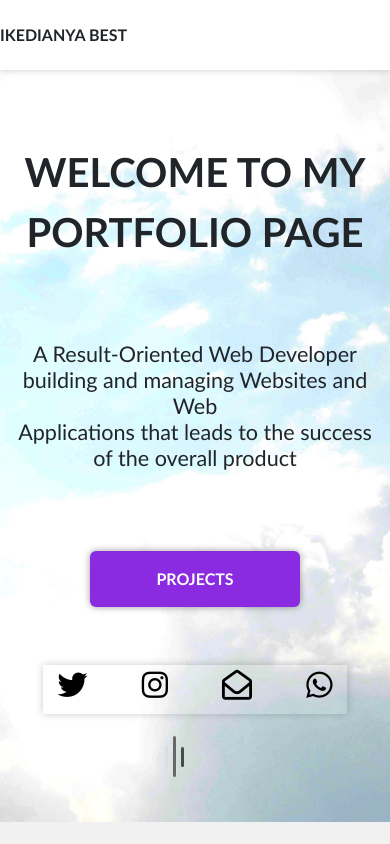
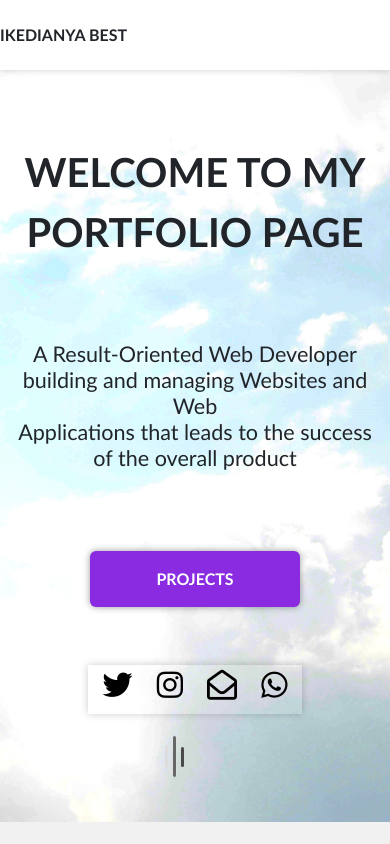
Before and after one commit to Qhxst/IkedianyaBest, a plain HTML site: page index.html in a window 390 px wide. Shown: the top 844 px of the page. Drawn offline with nearby package versions, Linux system fonts and the light colour scheme.

Commit message:
Update index.html

```diff
--- a/index.html
+++ b/index.html
@@ -128,9 +128,10 @@ img{
             <h1 style="line-height: 60px;font-weight: 900;font-size: 40px;" id="element"></h1>
         <br><br><br>
         <h4 style="font-weight: 400;">A Result-Oriented Web Developer building and managing Websites and Web <br>Applications  that leads to the success of the overall product</h4>
+            <br> <br><br>
+        <a href="#projects" class="btn"  style="background-color: blueviolet;color: white;padding: 15px;width: 210px;font-weight: 600;box-shadow: 0 0 7px rgb(0,0,0,0.4);" >PROJECTS</a>
         </div>
-        <br> <br><br>
-        <a href="#projects" class="btn"  style="background-color: blueviolet;color: white;padding: 15px;width: 210px;font-weight: 600;box-shadow: 0 0 7px rgb(0,0,0,0.4);" >PROJECTS</a>
+
 
         <!-- large screen contact icons -->
         <div style="width: 5%; background-color: white;box-shadow: 0 0 8px rgb(0,0,0,0.2); line-height: 50px;position: relative;left: 5px;bottom: 250px;margin-bottom: -120px;" class="d-none d-lg-block">
@@ -141,14 +142,14 @@ img{
             <div ><a href="https://wa.me/07038946632"><i class="fa-brands fa-whatsapp" aria-hidden="true" style="color: black;font-size: 30px;transition: color 0.3s;" onmouseover="this.style.color='blueviolet'" onmouseout="this.style.color='black'"></i></a></div>
         </div>
         <!-- smaller screens contact icons -->
-        <div class="" style="text-align: center;">
+        <div class="container" style="text-align: center;">
 <br><br>
             <span style="padding: 15px; background-color: rgba(255, 255, 255, 0.103);box-shadow: 0 0 8px rgb(0,0,0,0.2); line-height: 50px;" class="d-lg-none">
 
 
-                <a href="https://x.com/thenameisqhxst"><i class="fa-brands fa-twitter" aria-hidden="true" style="color: black;font-size: 30px;transition: color 0.3s; margin-top: 15px;margin-right: 50px;" onmouseover="this.style.color='blueviolet'" onmouseout="this.style.color='black'" id="twitter"></i></a>
-                <a href="https://instagram.com/thenameisqhxst"><i class="fa-brands fa-instagram" aria-hidden="true" style="color: black;font-size: 30px;transition: color 0.3s;margin-right: 50px;" onmouseover="this.style.color='blueviolet'" onmouseout="this.style.color='black'"></i></a>
-                <a href="mailto:kelvinalexandermatrix@gmail.com"><i class="fa-regular fa-envelope-open" aria-hidden="true" style="color: black;font-size: 30px;transition: color 0.3s;margin-right: 50px;" onmouseover="this.style.color='blueviolet'" onmouseout="this.style.color='black'"></i></a>
+                <a href="https://x.com/thenameisqhxst"><i class="fa-brands fa-twitter" aria-hidden="true" style="color: black;font-size: 30px;transition: color 0.3s; margin-top: 15px;margin-right: 20px;" onmouseover="this.style.color='blueviolet'" onmouseout="this.style.color='black'" id="twitter"></i></a>
+                <a href="https://instagram.com/thenameisqhxst"><i class="fa-brands fa-instagram" aria-hidden="true" style="color: black;font-size: 30px;transition: color 0.3s;margin-right: 20px;" onmouseover="this.style.color='blueviolet'" onmouseout="this.style.color='black'"></i></a>
+                <a href="mailto:kelvinalexandermatrix@gmail.com"><i class="fa-regular fa-envelope-open" aria-hidden="true" style="color: black;font-size: 30px;transition: color 0.3s;margin-right: 20px;" onmouseover="this.style.color='blueviolet'" onmouseout="this.style.color='black'"></i></a>
                 <a href="https://wa.me/07038946632"><i class="fa-brands fa-whatsapp" aria-hidden="true" style="color: black;font-size: 30px;transition: color 0.3s;" onmouseover="this.style.color='blueviolet'" onmouseout="this.style.color='black'"></i></a>
             </span>
         </div>
@@ -180,7 +181,8 @@ img{
         <br><br><br>
         <div class="container">
             <div class="row" style="text-align: justify;">
-                <div class="col-lg-6 col-md-6 col-12">
+               <div class="container">
+                    <div class="col-lg-6 col-md-6 col-12">
                     <h5>GET TO KNOW ME!</h5>
                     <br>
                     <p style="line-height: 25px;">I'm a Frontend and Backend Web Developer building and managing the Front-end of Websites as well as managing the actions that occur in the background of Websites, that leads to the success of the overall product. Check out some of my work in the Projects section.
@@ -193,6 +195,7 @@ img{
 
 
                 </div>
+               </div>
                 <div class="col-lg-6 col-md-6 col-12" >
                     <h5>MY SKILLS</h5>
                     <br>
```
